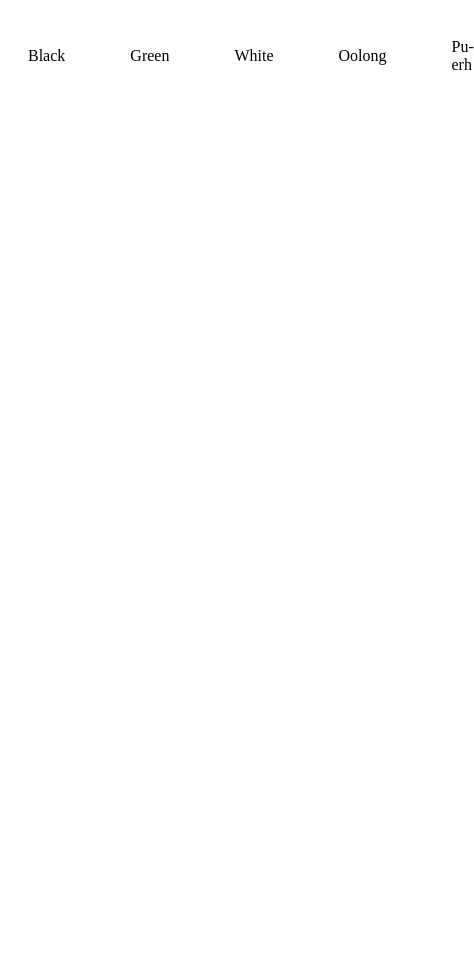
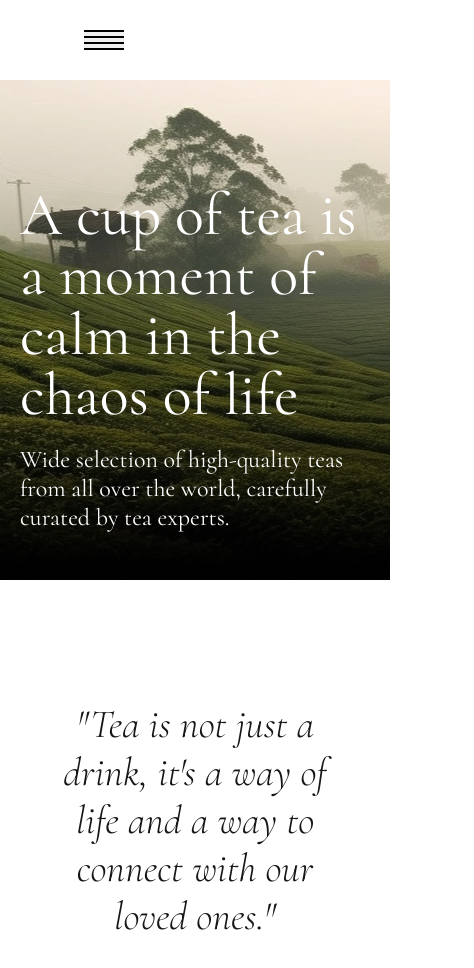
Before and after one commit to VoziianOfficial/Tea-project, a plain HTML site: page index.html in a window 390 px wide. Shown: the whole page, 474 px wide, since content can reach past the window. Before the commit the page ends 844 px from the top, so only its background shows below. Drawn offline with nearby package versions, Linux system fonts and the light colour scheme.

Commit message:
add adaptive

```diff
--- a/css/styles.css
+++ b/css/styles.css
@@ -35,6 +35,11 @@ img {
   max-width: 100%;
 }
 
+button {
+  padding: 0;
+  border: none;
+}
+
 .container {
   max-width: 1240px;
   margin: 0 auto;
@@ -43,6 +48,14 @@ img {
 }
 
 body {
+  margin: 0;
+  padding: 0;
+  font-family: "Open Sans", sans-serif;
+  color: #151618;
+  font-size: 20px;
+  font-weight: 300;
+  line-height: 1.5;
+  /* font-family: "Cormorant", serif; */
 }
 
 .header-inner {
@@ -57,10 +70,27 @@ body {
   margin-bottom: 35px;
 }
 
+.menu-btn {
+  display: none;
+  width: 40px;
+  height: 20px;
+  flex-direction: column;
+  justify-content: space-between;
+}
+
+.menu-btn span {
+  background-color: #000;
+  height: 2px;
+  width: 100%;
+}
+
 .menu-list {
   display: flex;
   align-items: center;
   gap: 0 65px;
+  font-weight: 400;
+  font-size: 18px;
+  margin-left: 85px;
 }
 
 .user-actions {
@@ -72,3 +102,104 @@ body {
 .user-actions-item-search {
   margin-left: 80px;
 }
+
+.top {
+  background-image: url(../images/top-bg.jpg);
+  background-repeat: no-repeat;
+  background-position: bottom-center;
+  background-size: cover;
+}
+
+.top-inner {
+  display: flex;
+  flex-direction: column;
+  justify-content: flex-end;
+  color: white;
+  min-height: 500px;
+  font-family: "Cormorant", serif;
+  font-weight: 400;
+}
+
+.top-title {
+  font-size: 60px;
+  margin-bottom: 20px;
+  max-width: 780px;
+  line-height: 1;
+  font-weight: 400;
+}
+
+.top-text {
+  font-size: 24px;
+  margin-bottom: 48px;
+  max-width: 560px;
+  line-height: normal;
+}
+
+.blockquote-text {
+  text-align: center;
+  font-size: 40px;
+  font-style: italic;
+  line-height: normal;
+  font-family: "Cormorant", serif;
+  max-width: 704px;
+  margin: 0 auto;
+  color: #151618;
+}
+
+@media (max-width: 1000px) {
+  .user-actions-item-search {
+    margin-left: 30px;
+  }
+
+  .menu {
+    margin-right: auto;
+  }
+
+  .menu-list {
+    margin-left: 60px;
+  }
+
+  .logo {
+    margin-bottom: 0;
+  }
+
+  .header-inner {
+    min-height: auto;
+  }
+
+  .blockquote-text {
+    margin-top: 120px;
+    margin-bottom: 135px;
+  }
+}
+
+@media (max-width: 860px) {
+  .menu-list {
+    display: none;
+  }
+  .menu-btn {
+    display: flex;
+  }
+
+  .menu {
+    order: -1;
+    margin-right: 0;
+  }
+  .logo {
+    margin-left: auto;
+    margin-right: 154px;
+  }
+}
+
+@media (max-width: 768px) {
+  .header-inner {
+    padding-left: 64px;
+    padding-right: 64px;
+  }
+}
+
+@media (max-width: 480px) {
+}
+
+@media (max-width: 360px) {
+}
--- a/index.html
+++ b/index.html
@@ -4,6 +4,18 @@
     <meta charset="UTF-8" />
     <meta name="viewport" content="width=device-width, initial-scale=1.0" />
     <title>Document</title>
+    <link rel="preconnect" href="https://fonts.googleapis.com" />
+    <link rel="preconnect" href="https://fonts.gstatic.com" crossorigin />
+    <link
+      href="https://fonts.googleapis.com/css2?family=Open+Sans:ital,wdth,wght@0,75..100,300..800;1,75..100,300..800&display=swap"
+      rel="stylesheet"
+    />
+    <link rel="preconnect" href="https://fonts.googleapis.com" />
+    <link rel="preconnect" href="https://fonts.gstatic.com" crossorigin />
+    <link
+      href="https://fonts.googleapis.com/css2?family=Cormorant:ital,wght@0,300..700;1,300..700&family=Open+Sans:ital,wdth,wght@0,75..100,300..800;1,75..100,300..800&display=swap"
+      rel="stylesheet"
+    />
     <link rel="stylesheet" href="css/reset.css" />
     <link rel="stylesheet" href="css/styles.css" />
   </head>
@@ -14,7 +26,14 @@
           <a href="#" class="logo">
             <img src="images/logo.svg" alt="TealuxE" />
           </a>
+
           <nav class="menu">
+            <button class="menu-btn">
+              <span></span>
+              <span></span>
+              <span></span>
+              <span></span>
+            </button>
             <ul class="menu-list">
               <li class="menu-item">
                 <a href="#" class="menu-link">Black</a>
@@ -59,6 +78,27 @@
         </div>
       </div>
     </header>
+    <main class="main">
+      <section class="top">
+        <div class="container">
+          <div class="top-inner">
+            <h1 class="top-title">
+              A cup of tea is a moment of calm in the chaos of life
+            </h1>
+            <p class="top-text">
+              Wide selection of high-quality teas from all over the world,
+              carefully curated by tea experts.
+            </p>
+          </div>
+        </div>
+      </section>
+      <blockquote class="blockquote">
+        <p class="blockquote-text">
+          "Tea is not just a drink, it's a way of life and a way to connect with
+          our loved ones."
+        </p>
+      </blockquote>
+    </main>
     <script src="js/main.js"></script>
   </body>
 </html>
```
Also changed, not shown: images/top-bg.jpg (added), 1 other file.
